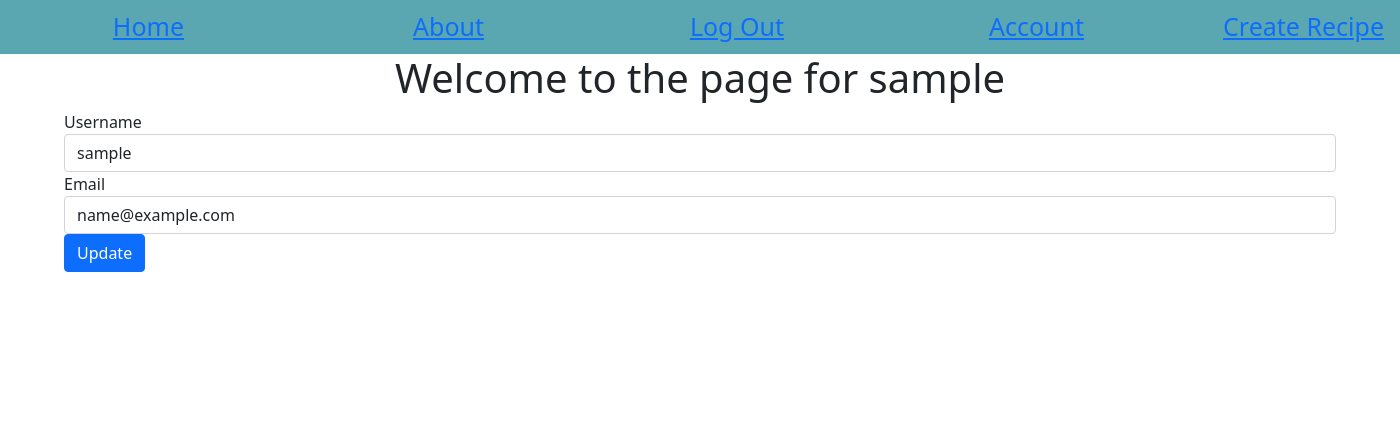
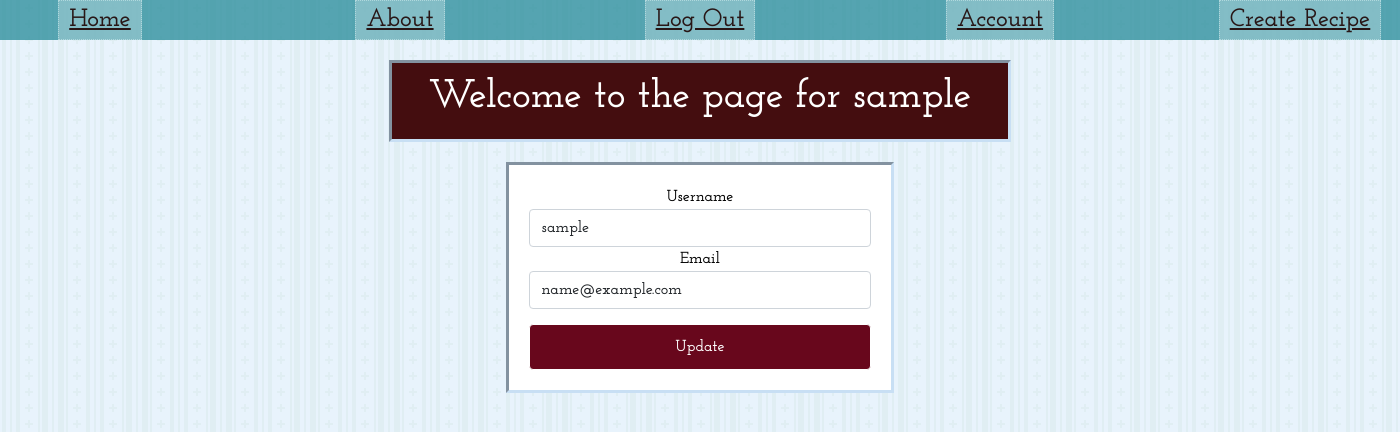
Before and after one commit to lukden/secret_recipe_blogs, a Flask app: page /account in a window 1400 px wide. Shown: the top 432 px of the page. Run offline with Flask 2, Linux system fonts and the light colour scheme; the visitor is signed in with stand-in values (Sample User, id 1); data comes from the database, SQL or seed files in the repository; some libraries are stand-ins or nearby versions.

Commit message:
update form styling for uniformity

```diff
--- a/myapp/static/styles/base.css
+++ b/myapp/static/styles/base.css
@@ -6,10 +6,14 @@
   grid-template-columns: 200px 200px 200px 200px 200px;
   grid-area: auto;
   gap: 100px;
-  text-align: right;
+  text-align: center;
 }
 
 .nav-link {
-  display: inherit;
-  color: white;
+  background-color: rgba(255, 255, 255, 0.272);
+  border: 0.5mm dotted;
+  border-color: rgba(240, 255, 255, 0.416);
+  padding: 0px 10px;
+  margin: auto;
+
 }
--- a/myapp/static/styles/index.css
+++ b/myapp/static/styles/index.css
@@ -10,9 +10,9 @@ body {
   padding: 10px;
   margin: 20px;
   display: inline-flex;
-  grid-template-columns: 200px 200px;
+  grid-template-columns: repeat(3, 200px);
   width: 30%;
-  grid-template-rows: 100px 100px 100px;
+  grid-template-rows: 100px 100px 100px 100px 100px;
   border: 0.6mm groove;
   border-radius: 3%;
   border-color: rgb(5, 34, 34);
@@ -22,8 +22,11 @@ body {
 .card-body {
   display: grid;
   color: rgb(0, 0, 0);
-  font-weight: bold;
   font-family: 'Josefin Slab', serif;
+}
+
+.card-title {
+  font-size: 35px;
 }
 
 a {
@@ -33,9 +36,14 @@ a {
   font-size: 25px;
 }
 
+a:hover {
+  color: rgb(114, 82, 82);
+}
+
+
 .jumbotron {
   text-align: center;
-  background-color: #440d0f;
+  background-color: rgb(98, 8, 28);
   padding: 0px;
   width: 20%;
   color: white;
@@ -49,17 +57,17 @@ a {
 }
 
 .recipe-btns {
-  border-color: white;
   display: inline-flex;
-  gap: 100px;
-  padding: 5px;
+  margin: auto;
+  gap: 50px;
 }
 
-.btn.btn-secondary,
-.btn.btn-danger {
+.btn-secondary,
+.btn-danger {
   border-color: white;
   display: inline-flex;
   padding: 10px 15px 10px 15px;
+
 }
 
 .btn {
@@ -70,6 +78,15 @@ a {
   justify-content: inherit;
   text-align: center;
   gap: 0px;
+  margin: auto;
+  margin-top: 15px;
+
+}
+
+.btn:hover {
+  background-color: rgb(232, 232, 232);
+  color: rgb(104, 7, 28);
+  border-color: rgb(210, 210, 210);
 }
 
 .about {
@@ -113,3 +130,17 @@ a {
   border-color: rgb(5, 34, 34);
   opacity: 90%;
 }
+
+.profile-header {
+  font-family: 'Josefin Slab', serif;
+  font-size: 30px;
+  text-align: center;
+  background-color: #440D0F;
+  padding: 10px;
+  width: 48%;
+  color: white;
+  margin: inherit;
+  margin-top: 20px;
+  border: 1mm inset;
+  border-color: rgb(200, 223, 244);
+}
--- a/myapp/static/styles/login.css
+++ b/myapp/static/styles/login.css
@@ -5,7 +5,9 @@ body {
 }
 
 .login-form,
-.register {
+.register,
+.account-form,
+.create-recipe {
   text-align: center;
   display: grid;
   background-color: #ffffff;
--- a/myapp/templates/account.html
+++ b/myapp/templates/account.html
@@ -1,13 +1,17 @@
 {% extends "base.html" %}
 {% block content %}
-
-<div class="jumbotron">
+<link rel="stylesheet" href="{{url_for('static', filename='./styles/login.css')}}"/>
+<link rel="stylesheet" href="{{url_for('static', filename='./styles/index.css')}}"/>
+<link rel="preconnect" href="https://fonts.googleapis.com">
+<link rel="preconnect" href="https://fonts.gstatic.com" crossorigin>
+<link href="https://fonts.googleapis.com/css2?family=Caveat:wght@400;700&family=Josefin+Slab:wght@600&display=swap" rel="stylesheet">
+<div class="profile-header">
     <div align="center">
         <h1>Welcome to the page for {{current_user.username}}</h1>
     </div>
 </div>
 
-<div class="container">
+<div class="account-form">
     <form method="POST" action="" enctype="multipart/form-data">
         <div class="form-group">
             {{form.hidden_tag()}}
```
Also changed, not shown: myapp/templates/create_recipe.html (+6 -1 lines).
